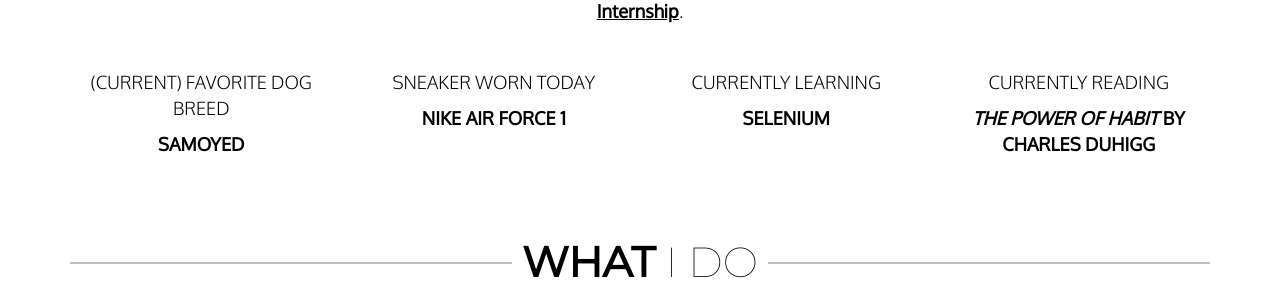
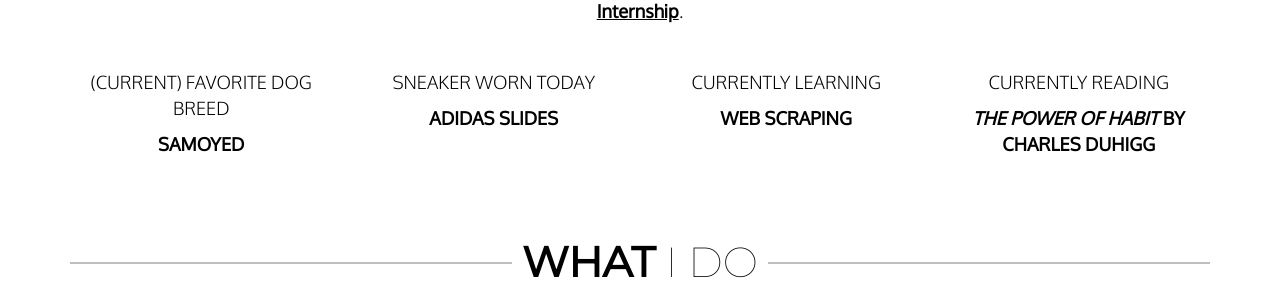
Before and after one commit to haanmiba/haanmiba.github.io, a Jekyll site: the page built from index.md, in a window 1280 px wide and 900 px high, scrolled down 1116 px. Shown: the part 154-454 px from the top of the window. Built offline with Jekyll 4.4.1, drawn with Linux system fonts in a browser that asks for light colours; nearby versions of some CDN libraries.

Commit message:
Updated about page data

```diff
--- a/_data/about.yml
+++ b/_data/about.yml
@@ -6,8 +6,8 @@ currently:
   - action: 'seeking a'
     subject: 'Summer 2019 Summer Internship'
 dog: 'Samoyed'
-sneaker: 'Nike Air Force 1'
-learning: 'Selenium'
+sneaker: 'Adidas Slides'
+learning: 'Web Scraping'
 reading:
   book: 'The Power of Habit'
   author: 'Charles Duhigg'
```
